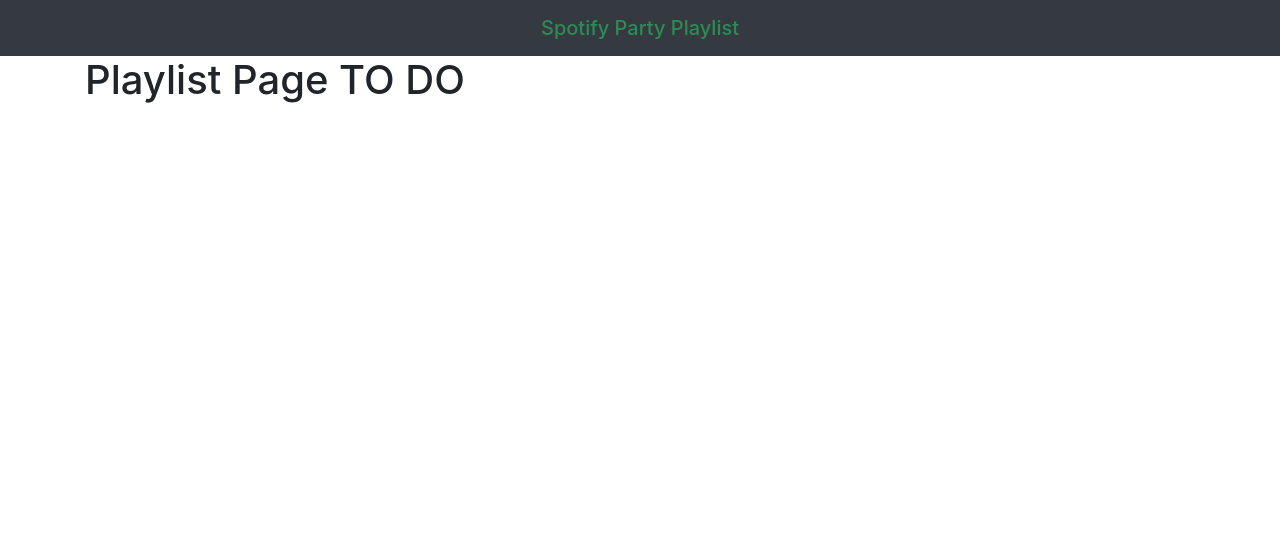
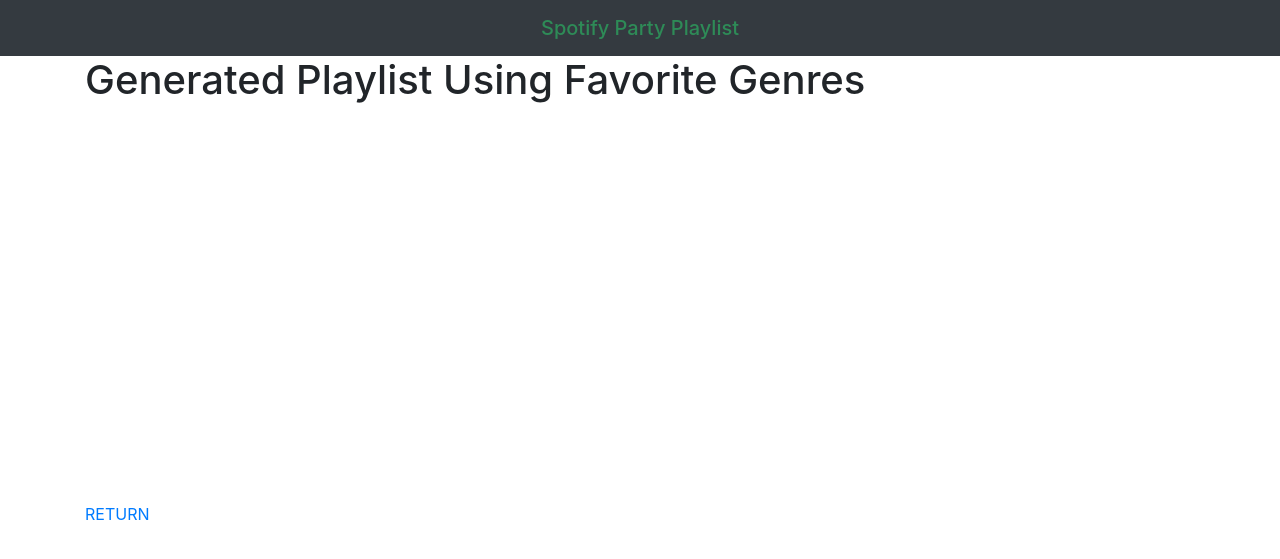
Before and after one commit to mwong2568/Spotify-Party-Playlist, a Flask app: template flask_project/templates/playlist-genre.html in a window 1280 px wide. Shown: the top 559 px of the page. Run offline with Flask 2, Linux system fonts and the light colour scheme; the template is opened without the code that fills it, so the values that code supplies are empty; some libraries are stand-ins or nearby versions.

Commit message:
working artist/genre playlist page, added return button

```diff
--- a/flask_project/party-playlist.py
+++ b/flask_project/party-playlist.py
@@ -7,9 +7,6 @@ from spotipy.oauth2 import SpotifyOAuth
 app = Flask(__name__)
 app.secret_key = 'dfwjhifhaidshjfbgadsikhfbadsihf'
 test_arr = [1,2,3,5,4]
-
-#test_user = User('miles', 1)
-#data = [test_user]
 
 rooms = []
 
@@ -36,6 +33,7 @@ def spotify():
 def home():
     if request.method == 'GET':
         return f"The URL is being accessed directly, go back to login"
+
     if request.method == 'POST':
         form_data = request.form
         print(form_data)
@@ -43,19 +41,18 @@ def home():
         client_secret = form_data['client_secret']
         name = form_data['name']
 
-
-        #print(recently_played)
-        # Change empty list to function
         session['client_id'] = client_id
         session['client_secret'] = client_secret
         session['name'] = name
-        # Create a new User object using form_data info
+
         return render_template('home.html',form_data = form_data)
 
 @app.route('/room', methods = ['POST', 'GET'])
 def room():
     if request.method == 'GET':
-        return f"The URL is being accessed directly, go back to login"
+        room_id = session.get('room_id', None)
+        room = [r for r in rooms if r.get_room_id() == room_id][0]
+
     if request.method == 'POST':
         redirect_uri = 'http://localhost:9000'
         scope = "user-read-recently-played"
@@ -72,14 +69,11 @@ def room():
             auth_manager.get_access_token(as_dict=False, check_cache=False))
 
         recently_played = sp.current_user_recently_played(limit=50)
+
         room_id = request.form['room_id']
-        print('room')
-        #print(form_data)
-
-        #User object should be added to room
 
         current_user = User(client_id, client_secret, name, recently_played)
-        print(current_user.whoami())
+
         room = None
         if room_id not in [r.get_room_id() for r in rooms]:
             new_room = Room(room_id)
@@ -91,13 +85,6 @@ def room():
         room.add_user(current_user)
         room.create_playlist()
         session['room_id'] = room_id
-        #print([r.get_room_id() for r in rooms])
-
-
-
-        for user in room.get_users():
-            print(user.whoami())
-
 
     return render_template('room.html')
 
@@ -111,7 +98,11 @@ def playlist_artist():
 
 @app.route('/playlist-genre')
 def playlist_genre():
-    return render_template('playlist-genre.html')
+    room_id = session.get('room_id', None)
+    room = [r for r in rooms if r.get_room_id() == room_id][0]
+    playlist_id = room.genre_playlist_id
+    link = 'https://open.spotify.com/embed/playlist/' + playlist_id + '?utm_source=generator&theme=0'
+    return render_template('playlist-genre.html', link = link)
 
 @app.route('/infographic')
 def infographic():
--- a/flask_project/templates/login.html
+++ b/flask_project/templates/login.html
@@ -3,9 +3,10 @@
 {% block page_content %}
 
 <h1>
+    <div style="width:800px; margin:0 auto;">
+        Login Page
+    </div>
 
-    <iframe src="https://open.spotify.com/embed/playlist/3TtNfMadVJeIaT8qDZPeDp?utm_source=generator&theme=0" width="100%" height="380" frameBorder="0" allowfullscreen="" allow="autoplay; clipboard-write; encrypted-media; fullscreen; picture-in-picture"></iframe>
-    Login Page
     <h2>Instructions</h2>
 
     <p>1. Navigate to the GET ACCESS button to open the spotify page</p>
--- a/flask_project/templates/playlist-artist.html
+++ b/flask_project/templates/playlist-artist.html
@@ -3,9 +3,9 @@
 {% block page_content %}
 
 <h1>
-    Playlist Page
+    Generated Playlist Using Favorite Artists
 
     <iframe src="{{link}}" width="100%" height="380" frameBorder="0" allowfullscreen="" allow="autoplay; clipboard-write; encrypted-media; fullscreen; picture-in-picture"></iframe>
 </h1>
-
+<a href = {{url_for('room')}}>RETURN</a>
 {% endblock page_content %}
--- a/flask_project/templates/playlist-genre.html
+++ b/flask_project/templates/playlist-genre.html
@@ -3,8 +3,9 @@
 {% block page_content %}
 
 <h1>
-    Playlist Page
-    TO DO
+    Generated Playlist Using Favorite Genres
+
+    <iframe src="{{link}}" width="100%" height="380" frameBorder="0" allowfullscreen="" allow="autoplay; clipboard-write; encrypted-media; fullscreen; picture-in-picture"></iframe>
 </h1>
-
+<a href = {{url_for('room')}}>RETURN</a>
 {% endblock page_content %}
--- a/flask_project/templates/room.html
+++ b/flask_project/templates/room.html
@@ -4,7 +4,6 @@
 
 <h1>
     Room Page
-    TO DO
 </h1>
 <a href = {{url_for('playlist_artist')}}>ARTIST</a>
 <a href = {{url_for('playlist_genre')}}>GENRE</a>
```
Also changed, not shown: 1 other file.
